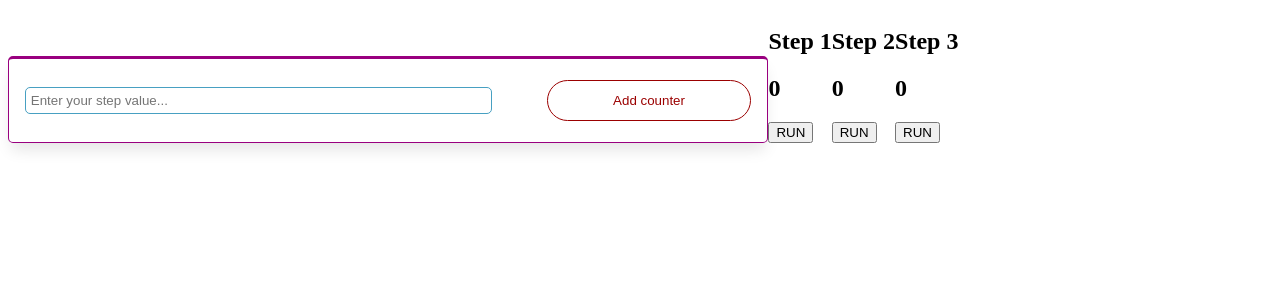
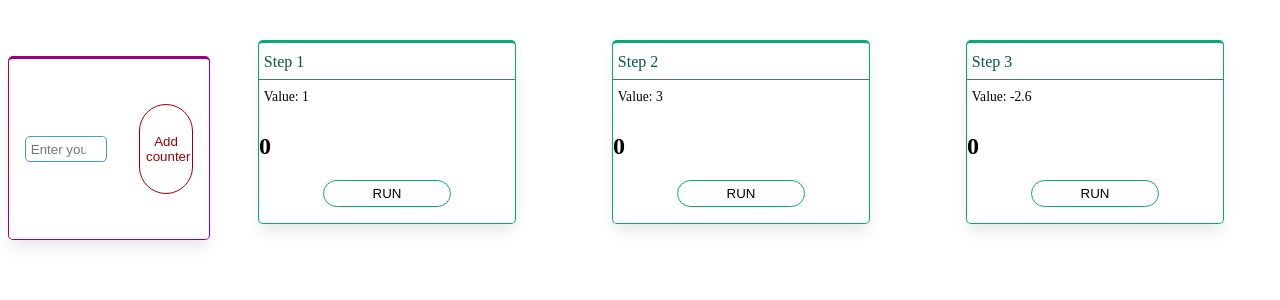
Before and after one commit to Afshar07/yasnateam-challenge, a Vue app: page / in a window 1280 px wide. Shown: the top 300 px of the page. Built offline with nearby package versions, Linux system fonts and the light colour scheme.

Commit message:
Add style to component

```diff
--- a/src/components/CounterTemplate.vue
+++ b/src/components/CounterTemplate.vue
@@ -1,8 +1,13 @@
 <template>
   <div class="counter-container">
-    <h2>Step {{ this.index + 1 }}</h2>
+    <div class="counter-title">
+      <h2 class="title">Step {{ this.index + 1 }}</h2>
+    </div>
+      <p class="step-value">Value: {{ this.stepValue }}</p>
     <h2>{{ this.defaultValue }}</h2>
-    <button @click.prevent="runCounter(this.stepValue)">RUN</button>
+    <button @click.prevent="runCounter(this.stepValue)" class="add-button">
+      RUN
+    </button>
   </div>
 </template>
 
@@ -33,3 +38,45 @@ export default {
   },
 };
 </script>
+<style>
+.counter-container {
+  margin: 2rem 3rem 1rem 3rem;
+  border-radius: 5px;
+  border: 1px solid #08a878;
+  border-top: 3px solid #08a878;
+  display: flex;
+  flex-direction: column;
+  min-width: 20vw;
+  box-shadow: 0px 10px 15px -3px rgba(0, 0, 0, 0.1);
+}
+.counter-title {
+  display: flex;
+  border-bottom: 1px solid #487468;
+}
+.title {
+  padding: 0.6rem 0.5rem 0.5rem 0.3rem;
+  margin: 0;
+  font-size: 1rem;
+  font-weight: normal;
+  color: #005a3f;
+}
+.step-value {
+  padding: 0.6rem 0.5rem 0.5rem 0.3rem;
+  margin: 0;
+  font-size: 0.85rem;
+}
+.add-button {
+  width: 50%;
+  height: 1.7rem;
+  margin-bottom: 1rem;
+  align-self: center;
+  background-color: transparent;
+  border: 1px solid #08a878;
+  border-radius: 20px;
+  cursor: pointer;
+}
+.add-button:hover {
+  background-color: #08a878;
+  color: #fff;
+}
+</style>
```
